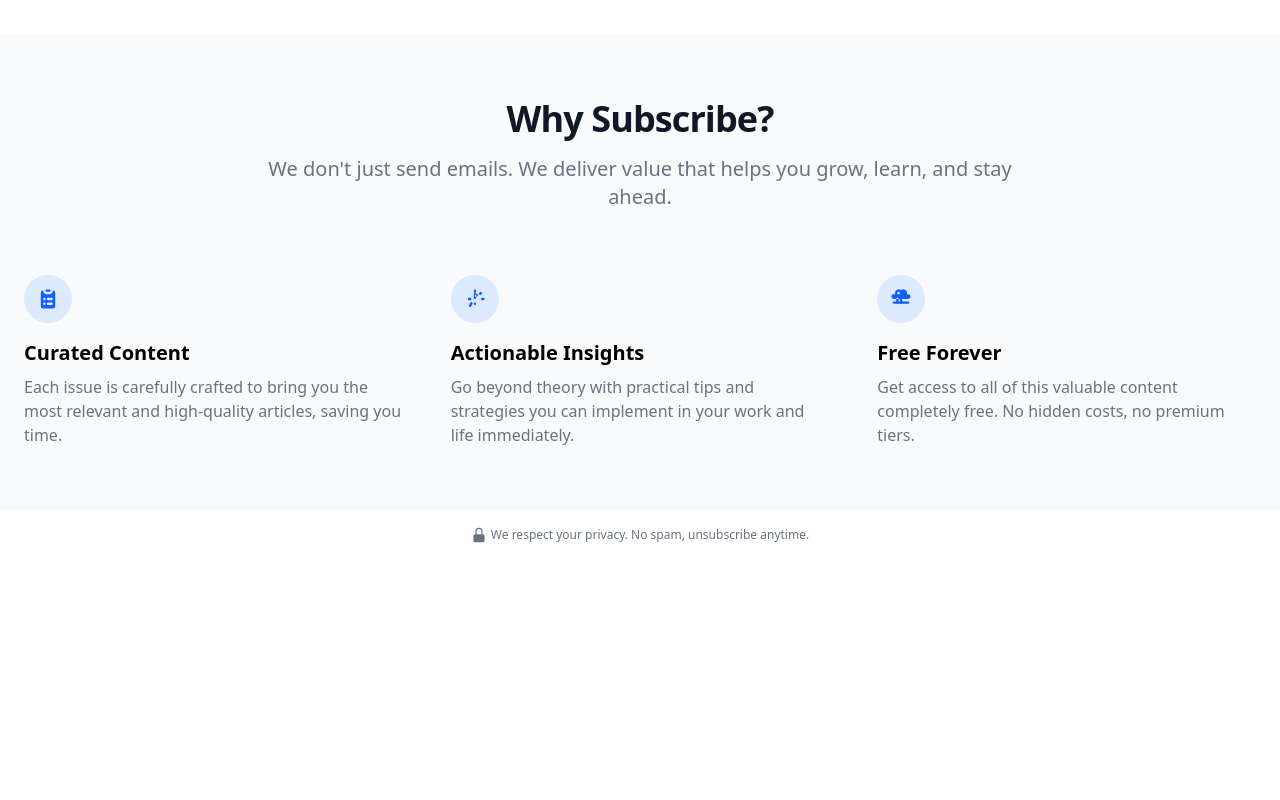
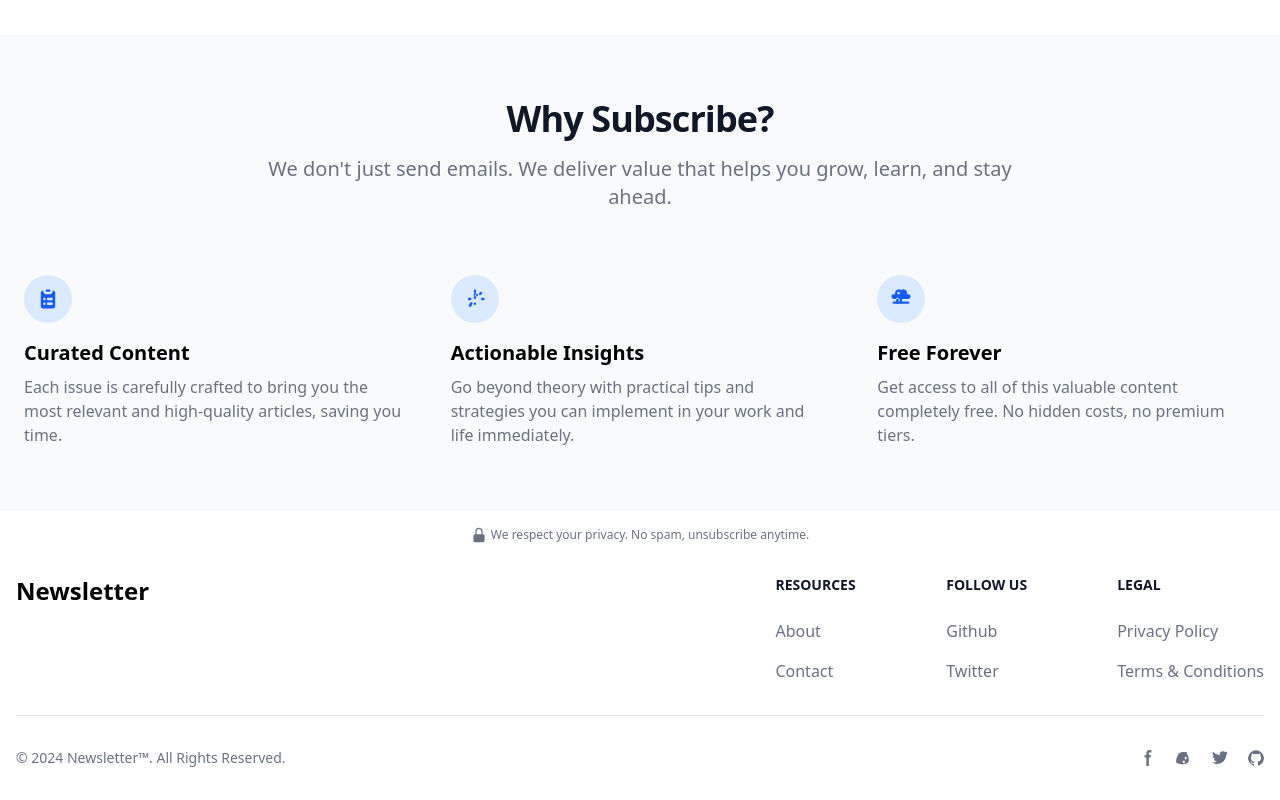
Before and after one commit to rohit3171999/newsletter-subscription-page, a React (Vite) app: page / in a window 1280 px wide. Shown: the part 283-1083 px from the top of the page. Before the commit the page ends 826 px from the top, so only its background shows below. Built offline with nearby package versions, Linux system fonts and the light colour scheme.

Commit message:
add markup in Footer.jsx

```diff
--- a/src/App.jsx
+++ b/src/App.jsx
@@ -1,6 +1,7 @@
 import HeroSection from "./components/HeroSection.jsx";
 import ValuePropositionSection from "./components/ValuePropositionSection.jsx";
 import PrivacyNote from "./components/PrivacyNote.jsx";
+import Footer from "./components/Footer.jsx";
 
 function App(){
     return (
@@ -8,6 +9,7 @@ function App(){
             <HeroSection/>
             <ValuePropositionSection/>
             <PrivacyNote/>
+            <Footer/>
         </>
 
     );
--- a/src/components/Footer.jsx
+++ b/src/components/Footer.jsx
@@ -4,24 +4,73 @@ Purpose: Provide credibility, navigation, and compliance information.
 * */
 export default function Footer(){
     return (
-        <>
-            {/*<footer> → wrapper*/}
-
-            {/*    <nav> → navigation for footer links*/}
-
-            {/*        <ul>*/}
-
-            {/*            <li><a> → About link*/}
-
-            {/*                <li><a> → Contact link*/}
-
-            {/*                    <li><a> → Privacy Policy link*/}
-
-            {/*                        <li><a> → Terms link*/}
-
-            {/*                            <div> (optional) → social media icons*/}
-
-            {/*                                <a> with <svg> or <img> → social icon links*/}
-        </>
+        <footer className="bg-white dark:bg-gray-900">
+            <div className="mx-auto w-full max-w-screen-xl p-4 py-6 lg:py-8">
+                <div className="md:flex md:justify-between">
+                    <div className="mb-6 md:mb-0">
+                        <a href="#" className="flex items-center">
+                            <span className="self-center text-2xl font-semibold whitespace-nowrap dark:text-white">Newsletter</span>
+                        </a>
+                    </div>
+                    <div className="grid grid-cols-2 gap-8 sm:gap-6 sm:grid-cols-3">
+                        <div>
+                            <h2 className="mb-6 text-sm font-semibold text-gray-900 uppercase dark:text-white">Resources</h2>
+                            <ul className="text-gray-500 dark:text-gray-400 font-medium">
+                                <li className="mb-4">
+                                    <a href="#" className="hover:underline">About</a>
+                                </li>
+                                <li>
+                                    <a href="#" className="hover:underline">Contact</a>
+                                </li>
+                            </ul>
+                        </div>
+                        <div>
+                            <h2 className="mb-6 text-sm font-semibold text-gray-900 uppercase dark:text-white">Follow us</h2>
+                            <ul className="text-gray-500 dark:text-gray-400 font-medium">
+                                <li className="mb-4">
+                                    <a href="#" className="hover:underline ">Github</a>
+                                </li>
+                                <li>
+                                    <a href="#" className="hover:underline">Twitter</a>
+                                </li>
+                            </ul>
+                        </div>
+                        <div>
+                            <h2 className="mb-6 text-sm font-semibold text-gray-900 uppercase dark:text-white">Legal</h2>
+                            <ul className="text-gray-500 dark:text-gray-400 font-medium">
+                                <li className="mb-4">
+                                    <a href="#" className="hover:underline">Privacy Policy</a>
+                                </li>
+                                <li>
+                                    <a href="#" className="hover:underline">Terms &amp; Conditions</a>
+                                </li>
+                            </ul>
+                        </div>
+                    </div>
+                </div>
+                <hr className="my-6 border-gray-200 sm:mx-auto dark:border-gray-700 lg:my-8" />
+                <div className="sm:flex sm:items-center sm:justify-between">
+                    <span className="text-sm text-gray-500 sm:text-center dark:text-gray-400">© 2024 <a href="#" className="hover:underline">Newsletter™</a>. All Rights Reserved.</span>
+                    <div className="flex mt-4 sm:justify-center sm:mt-0">
+                        <a href="#" className="text-gray-500 hover:text-gray-900 dark:hover:text-white">
+                            <svg className="w-4 h-4" aria-hidden="true" xmlns="http://www.w3.org/2000/svg" fill="currentColor" viewBox="0 0 8 19"><path fillRule="evenodd" d="M6.135 3H8V0H6.135a4.147 4.147 0 0 0-4.142 4.142V6H0v3h2v9.938h3V9h2.021l.592-3H5V3.591A.6.6 0 0 1 5.592 3h.543Z" clipRule="evenodd"/></svg>
+                            <span className="sr-only">Facebook page</span>
+                        </a>
+                        <a href="#" className="text-gray-500 hover:text-gray-900 dark:hover:text-white ms-5">
+                            <svg className="w-4 h-4" aria-hidden="true" xmlns="http://www.w3.org/2000/svg" fill="currentColor" viewBox="0 0 21 16"><path d="M16.942 1.556a16.3 16.3 0 0 0-4.126-1.3 12.04 12.04 0 0 0-4.243 0 16.3 16.3 0 0 0-4.126 1.3A4.9 4.9 0 0 0 2.1 5.147a16.78 16.78 0 0 0-2.023 8.322A4.9 4.9 0 0 0 2.1 14.853a16.3 16.3 0 0 0 4.126 1.3 12.04 12.04 0 0 0 4.243 0 16.3 16.3 0 0 0 4.126-1.3 4.9 4.9 0 0 0 2.32-3.386 16.78 16.78 0 0 0-2.023-8.322 4.9 4.9 0 0 0-2.32-3.386Zm-5.443 12.033a1.2 1.2 0 0 1-1.2 1.2 1.2 1.2 0 0 1-1.2-1.2v-1.2a1.2 1.2 0 0 1 1.2-1.2 1.2 1.2 0 0 1 1.2 1.2v1.2Zm2.4-4.8a1.2 1.2 0 0 1-1.2 1.2 1.2 1.2 0 0 1-1.2-1.2V7.556a1.2 1.2 0 1 1 2.4 0v1.2Z"/></svg>
+                            <span className="sr-only">Discord community</span>
+                        </a>
+                        <a href="#" className="text-gray-500 hover:text-gray-900 dark:hover:text-white ms-5">
+                            <svg className="w-4 h-4" aria-hidden="true" xmlns="http://www.w3.org/2000/svg" fill="currentColor" viewBox="0 0 20 17"><path fillRule="evenodd" d="M20 1.892a8.178 8.178 0 0 1-2.355.635 4.074 4.074 0 0 0 1.8-2.235 8.344 8.344 0 0 1-2.605.98A4.13 4.13 0 0 0 13.85 0a4.068 4.068 0 0 0-4.1 4.038 4 4 0 0 0 .105.919A11.705 11.705 0 0 1 1.4.734a4.006 4.006 0 0 0 1.268 5.392 4.165 4.165 0 0 1-1.859-.5v.05A4.057 4.057 0 0 0 4.1 9.635a4.19 4.19 0 0 1-1.856.07 4.108 4.108 0 0 0 3.831 2.807A8.36 8.36 0 0 1 0 14.184 11.732 11.732 0 0 0 6.291 16 11.502 11.502 0 0 0 17.964 4.5c0-.177 0-.35-.012-.523A8.143 8.143 0 0 0 20 1.892Z" clipRule="evenodd"/></svg>
+                            <span className="sr-only">Twitter page</span>
+                        </a>
+                        <a href="#" className="text-gray-500 hover:text-gray-900 dark:hover:text-white ms-5">
+                            <svg className="w-4 h-4" aria-hidden="true" xmlns="http://www.w3.org/2000/svg" fill="currentColor" viewBox="0 0 20 20"><path fillRule="evenodd" d="M10 .333A9.911 9.911 0 0 0 6.866 19.65c.5.092.678-.215.678-.477 0-.237-.01-1.017-.014-1.845-2.757.6-3.338-1.169-3.338-1.169a2.627 2.627 0 0 0-1.1-1.451c-.9-.615.07-.6.07-.6a2.084 2.084 0 0 1 1.518 1.021 2.11 2.11 0 0 0 2.884.823c.044-.503.268-.973.63-1.325-2.2-.25-4.516-1.1-4.516-4.9A3.832 3.832 0 0 1 4.7 7.068a3.56 3.56 0 0 1 .095-2.623s.832-.266 2.726 1.016a9.409 9.409 0 0 1 4.962 0c1.89-1.282 2.717-1.016 2.717-1.016.366.83.402 1.768.1 2.623a3.827 3.827 0 0 1 1.02 2.659c0 3.807-2.319 4.644-4.525 4.889a2.366 2.366 0 0 1 .673 1.834c0 1.326-.012 2.394-.012 2.72 0 .263.18.572.681.475A9.911 9.911 0 0 0 10 .333Z" clipRule="evenodd"/></svg>
+                            <span className="sr-only">GitHub account</span>
+                        </a>
+                    </div>
+                </div>
+            </div>
+        </footer>
     );
 }
```
